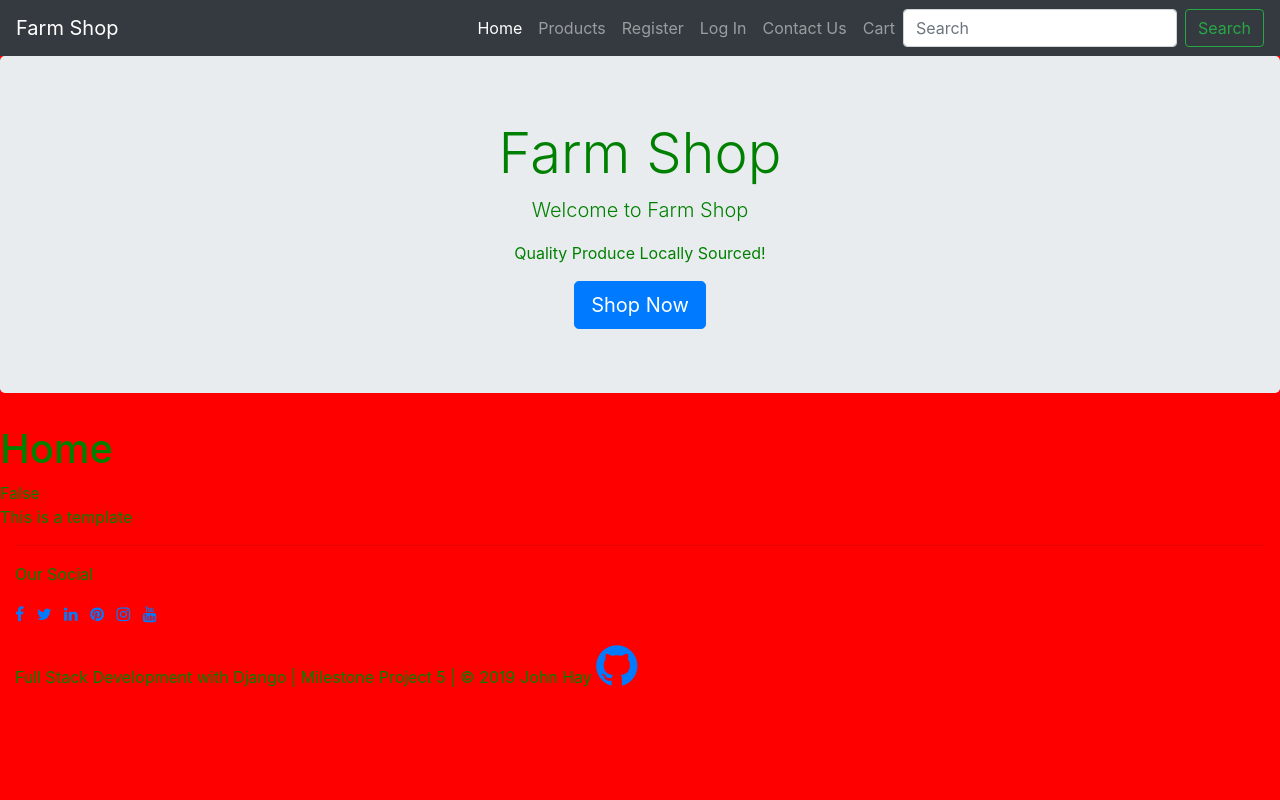
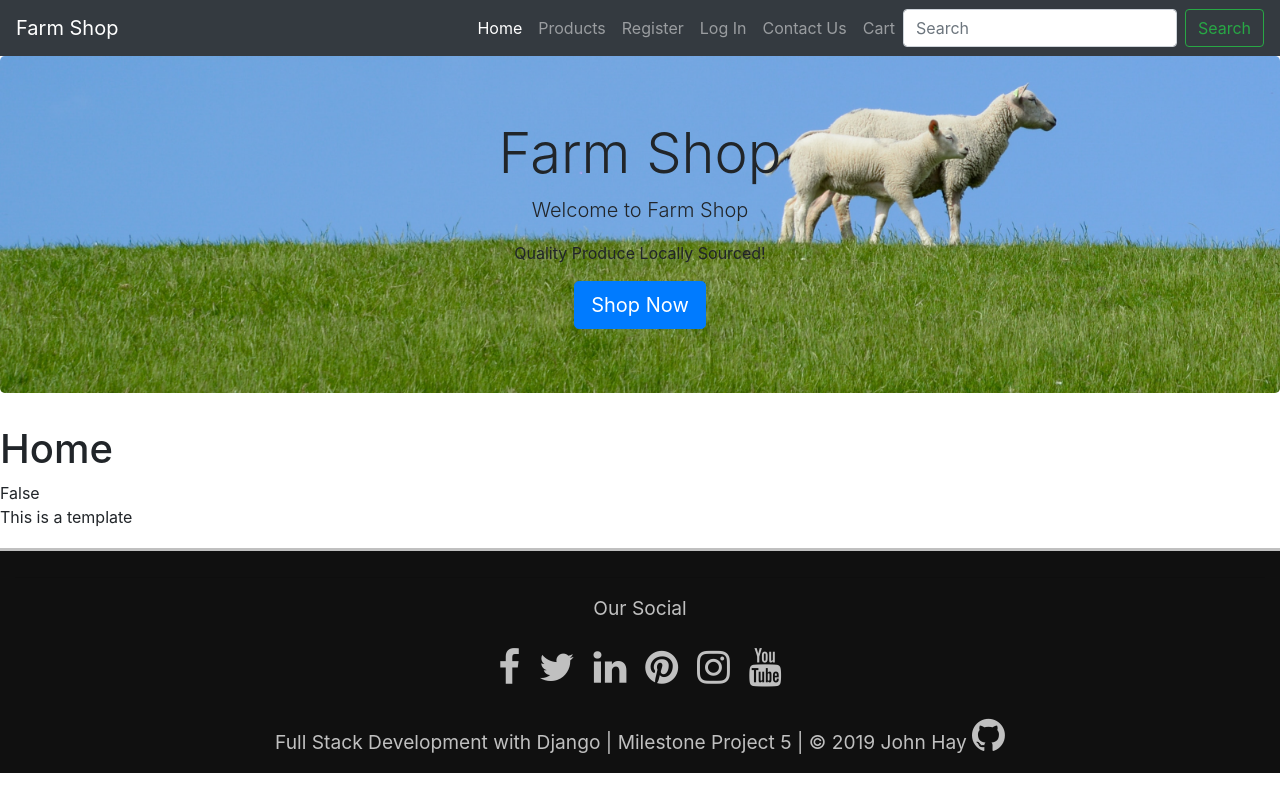
Before and after one commit to JayPeaa/msproject5, a Django app: page / in a window 1280 px wide. Run offline with Django 3.2, Linux system fonts and the light colour scheme; some libraries are stand-ins or nearby versions.

Commit message:
Image added to jumbotron  and styling to footer

```diff
--- a/static/css/main.css
+++ b/static/css/main.css
@@ -1,3 +1,44 @@
-body {
-  background: red;
-  color: green; }
+.footer-container {
+  text-align: center;
+  background-color: #101010;
+  margin-top: 1em;
+  margin-bottom: 0;
+  font-size: 1.2em;
+  padding-top: 0.5em;
+  padding-bottom: 0;
+  border-top: solid;
+  border-color: silver; }
+
+.social-footer {
+  color: silver; }
+
+.footer-text {
+  color: silver; }
+
+.social-links {
+  font-size: 2em;
+  text-align: center;
+  background-color: #101010;
+  margin: 0;
+  padding-bottom: .5em; }
+
+.fa {
+  color: silver;
+  -webkit-transition: 0.5s;
+  -o-transition: 0.5s;
+  transition: 0.5s; }
+
+.fa:hover {
+  color: #fec606; }
+
+.container.subscribe-container {
+  text-align: center;
+  margin-top: 2.5em;
+  -webkit-box-align: center;
+  -ms-flex-align: center;
+  align-items: center; }
+
+.jumbotron {
+  background: white url("/static/img/hero4.jpg");
+  background-size: cover;
+  background-position: center center; }
--- /dev/null
+++ b/static/scss/_footer.scss
@@ -0,0 +1,47 @@
+.footer-container {
+    text-align: center;
+    background-color: #101010;
+    margin-top: 1em;
+    margin-bottom: 0;
+    font-size: 1.2em;
+    padding-top: 0.5em;
+    padding-bottom: 0;
+    border-top: solid;
+    border-color: silver;
+}
+
+.social-footer {
+    color: silver;
+}
+
+.footer-text {
+    color: silver;
+}
+
+.social-links {
+    font-size: 2em;
+    text-align: center;
+    background-color: #101010;
+    margin: 0;
+    padding-bottom: .5em;
+}
+
+.fa {
+    color: silver;
+    -webkit-transition: 0.5s;
+    -o-transition: 0.5s;
+    transition: 0.5s;
+}
+
+.fa:hover {
+    color: #fec606;
+
+}
+
+.container.subscribe-container {
+    text-align: center;
+    margin-top: 2.5em;
+    -webkit-box-align: center;
+    -ms-flex-align: center;
+    align-items: center;
+}
--- /dev/null
+++ b/static/scss/_jumbotron.scss
@@ -0,0 +1,7 @@
+.jumbotron {
+    background: white url("/static/img/hero4.jpg");
+
+    background-size: cover;
+    background-position: center center;
+
+}
--- a/static/scss/main.scss
+++ b/static/scss/main.scss
@@ -1,6 +1,3 @@
-$primary-color: red;
-
-body {
-    background: $primary-color;
-    color: green;
-}
+@import 'config';
+@import 'footer';
+@import 'jumbotron';
```
Also changed, not shown: static/img/hero.jpg (added), static/img/hero2.jpg (added), static/img/hero3.jpg (added), static/img/hero4.jpg (added), static/scss/_config.scss (added), templates/hero.html (indentation only).
